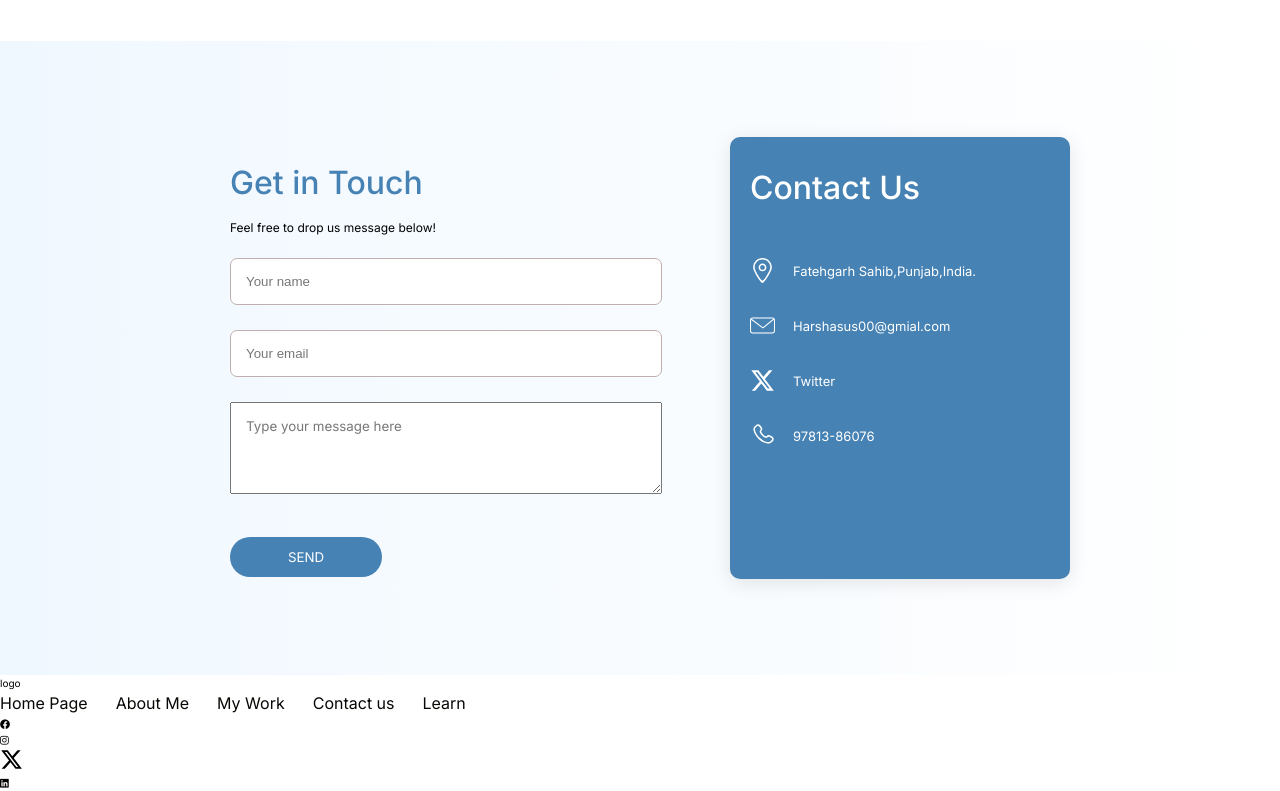
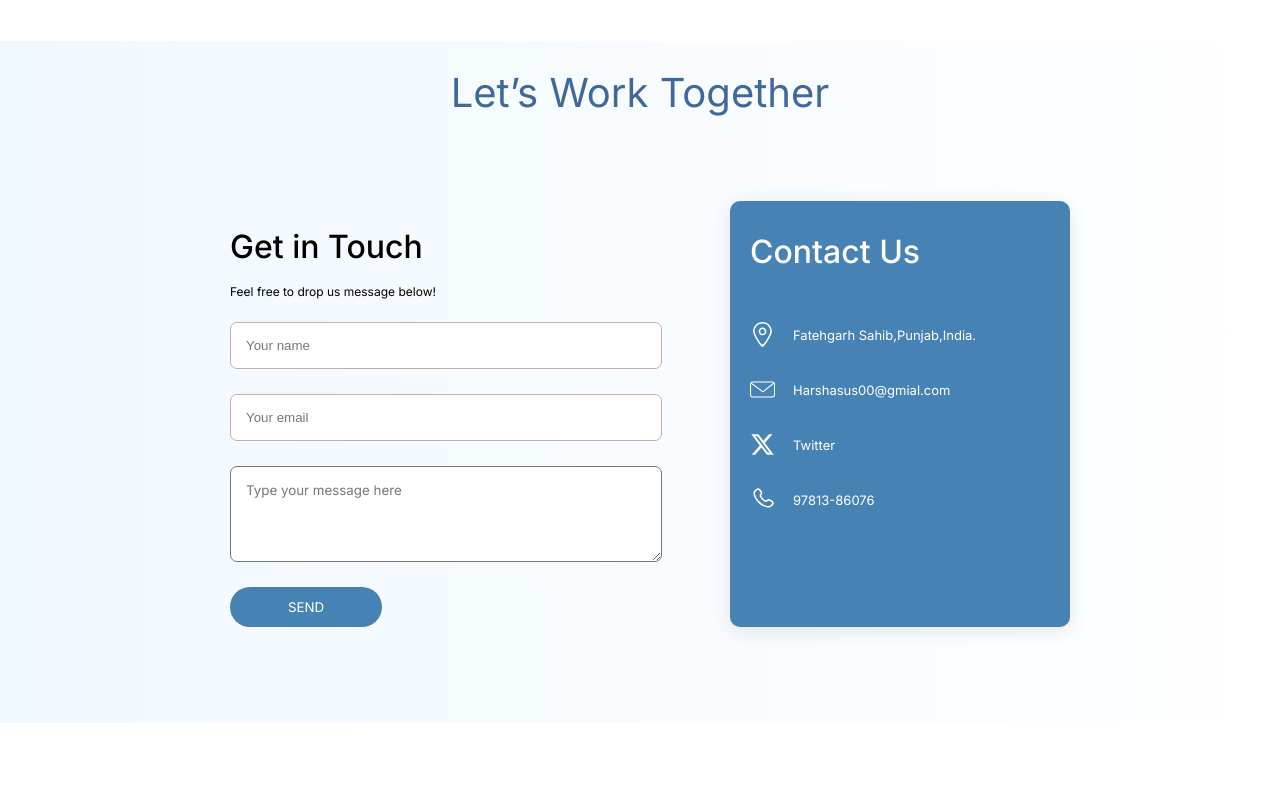
Before and after one commit to harsh120631/personal-portfolio-v2, a website built with Parcel: page index.html in a window 1280 px wide. Shown: the part 3480-4271 px from the top of the page. Built offline with nearby package versions, Linux system fonts and the light colour scheme.

Commit message:
about section 80% complete

```diff
--- a/index.html
+++ b/index.html
@@ -257,6 +257,7 @@
 
       <!-- contact us page -->
       <section class="Contact-us">
+        <h2 class="text-center Contact-us__heading" style="margin-bottom: 0;">Let’s Work Together</h2>
         <div class="Contact-us__box">
           <div class="Contact-us__user--info">
             <h3 class="Contact-us__user--heading">Get in Touch</h3>
--- a/src/sass/layout/_contactus.scss
+++ b/src/sass/layout/_contactus.scss
@@ -1,14 +1,20 @@
 @use "../abstract/variable" as *;
 .Contact-us{
 
+    &__heading{
+        margin-bottom: 0;
+        transform: translateY(2rem);
+    }
+
     &__user{
         &--info{
-            padding: 2rem 0rem 2rem 2rem;
+            padding: 2rem 0rem 0rem 2rem;
             width: 50%;
         }
         &--heading{
-            color: $color-primary;
             margin-bottom: 1rem;
+            font-size: 3.2rem;
+            color: black;
         }
         &--sub-heading{
             font-size: 1.2rem;
@@ -23,8 +29,13 @@
             border-radius: 2rem;
             padding: 1.2rem 5.8rem;
             cursor: pointer;
-            transform: translateY(1.8rem);
-
+            transition: all .3s;
+        }
+        &--btn button:hover{
+            transform: scale(1.05);
+            transform: translateY(-0.4rem);
+            box-shadow: 0 0 1.2rem rgba(70, 130, 180, 0.5),
+                        0 0 2.4rem rgba(70, 130, 180, 0.3);
         }
         &--form input{
             padding: 1.5rem;
@@ -45,6 +56,8 @@
                 color: black;
                 padding: 1.5rem;
                 width: 80%;
+                border-radius: 0.7rem;
+                font-family: inherit;
 
                 &::placeholder{
                     color: #777;
@@ -68,7 +81,6 @@
     &__our{
         &--info{
             box-shadow: 0 4px 20px rgba(0, 0, 0, 0.1);
-
             width: 30%;
             background-color: steelblue;
             border-radius: 1rem;
@@ -80,6 +92,7 @@
         }
 
         &--heading{
+            font-size: 3.2rem;
             color: white;
             margin-bottom: 5rem;
             transform: translateY(0.5rem);
--- a/src/sass/pages/_home.scss
+++ b/src/sass/pages/_home.scss
@@ -28,3 +28,9 @@
     justify-content: center;
 
 }
+footer{
+    max-width: 120rem;
+    margin: 0 auto;
+    padding: 9.6rem 0 ;
+
+}
```
